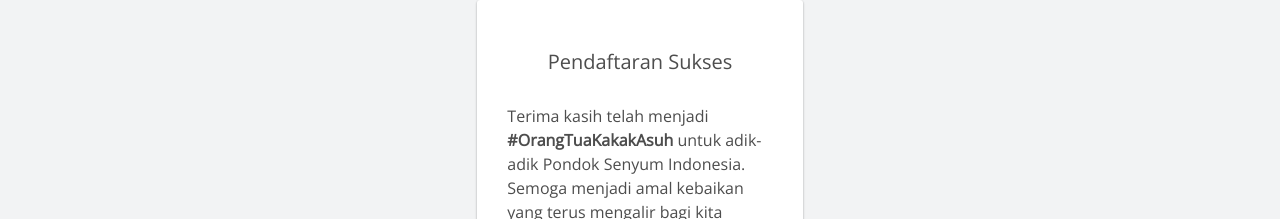
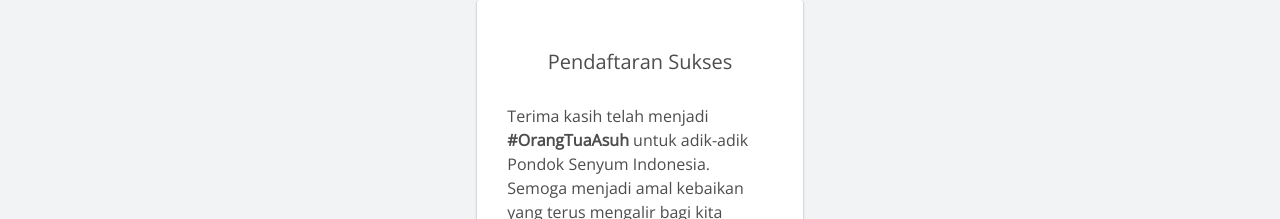
Before and after one commit to malghifari/senyum-pondok-frontend, a Vue app: page /terimakasih in a window 1280 px wide. Shown: the part 143-362 px from the top of the page. Built offline with nearby package versions, Linux system fonts and the light colour scheme.

Commit message:
Fixed minor

```diff
--- a/src/components/ThankPage.vue
+++ b/src/components/ThankPage.vue
@@ -9,7 +9,7 @@
                             Pendaftaran Sukses
                         </h5>
                         <p>
-                            Terima kasih telah menjadi <strong>#OrangTuaKakakAsuh</strong> untuk adik-adik Pondok Senyum Indonesia. Semoga menjadi amal kebaikan yang terus mengalir bagi kita semua. Untuk sementara, Sistem Informasi saat ini hanya menerima pendaftaran, fitur-fitur lainnya Insya Allah akan segera menyusul. Hubungi kami di 082121908986 (WhatsApp).
+                            Terima kasih telah menjadi <strong>#OrangTuaAsuh</strong> untuk adik-adik Pondok Senyum Indonesia. Semoga menjadi amal kebaikan yang terus mengalir bagi kita semua. Untuk sementara, Sistem Informasi saat ini hanya menerima pendaftaran, fitur-fitur lainnya Insya Allah akan segera menyusul. Hubungi kami di 082121908986 (WhatsApp).
                         </p>
                     </div>
                 </b-col>
```
